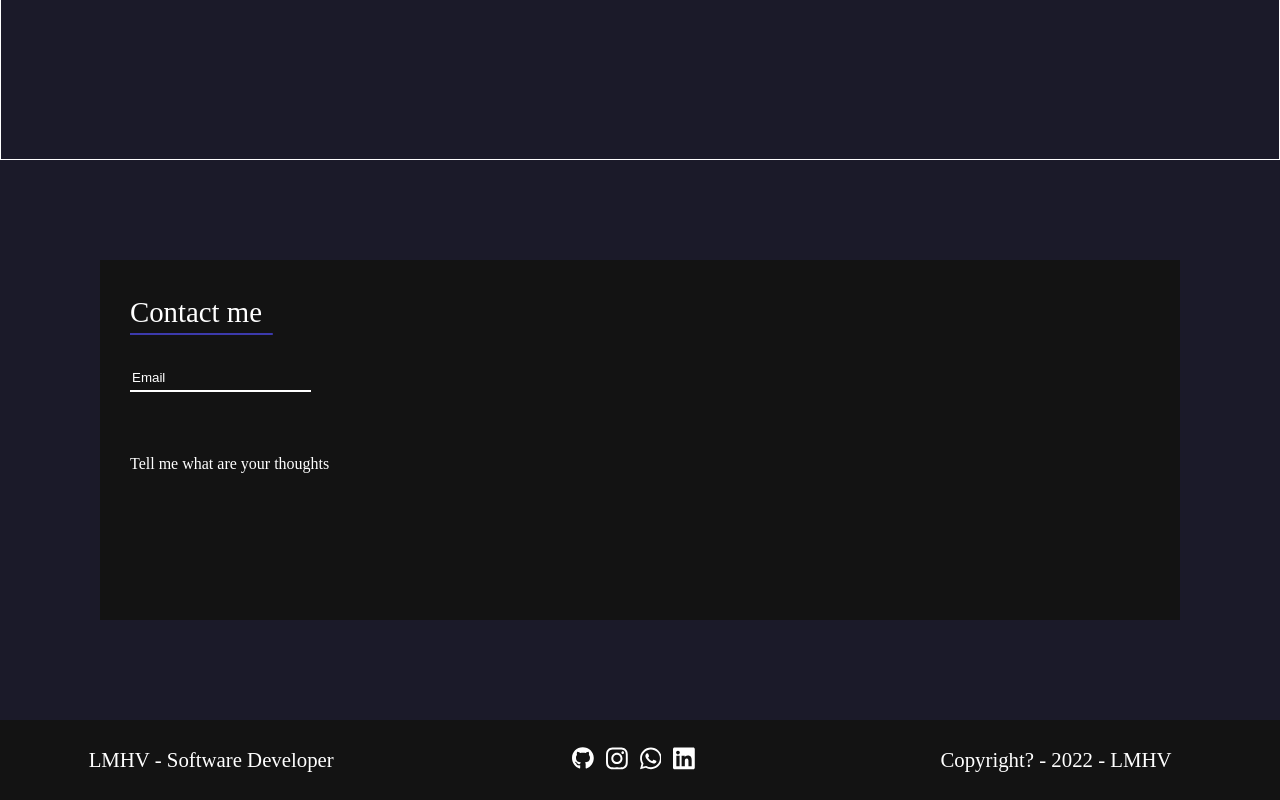
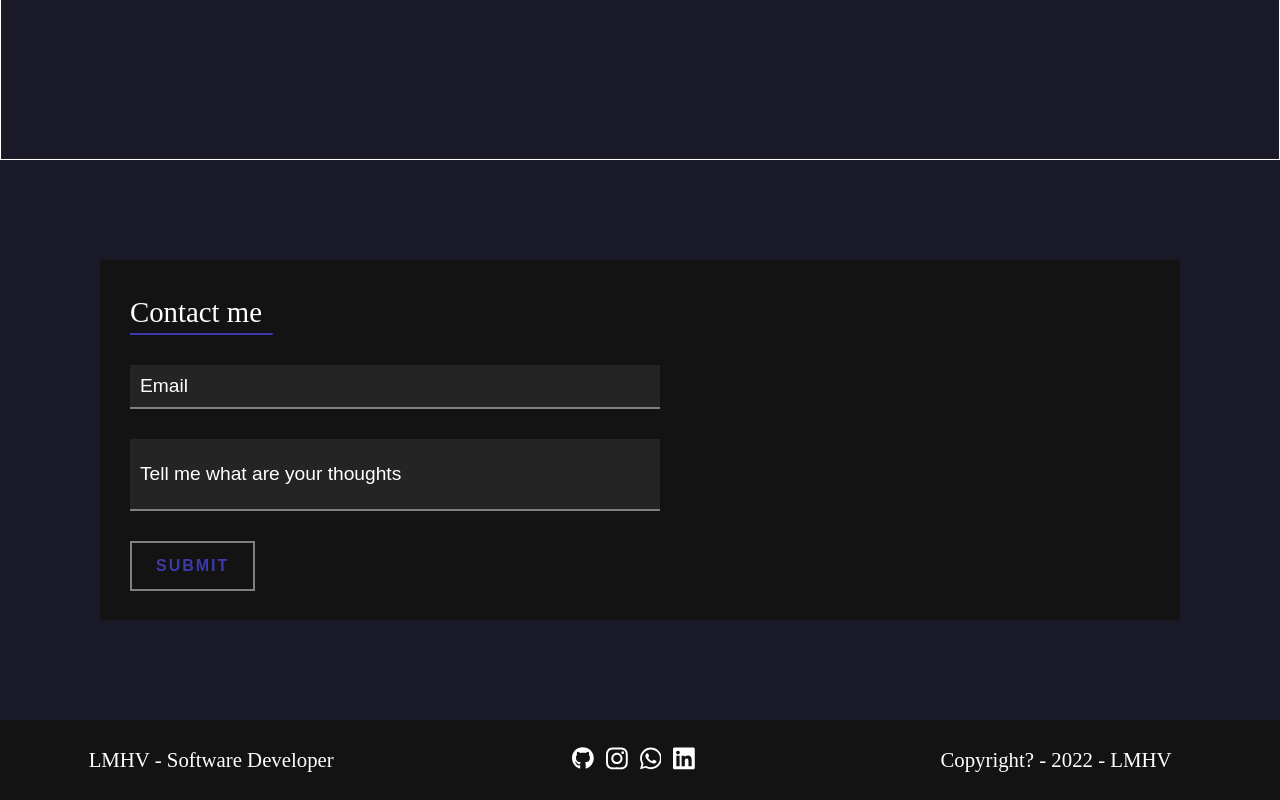
Before and after one commit to LMHV/cv-page, a React (Create React App) app in the folder front/: page / in a window 1280 px wide. Shown: the part 3476-4276 px from the top of the page. Built offline with nearby package versions, Linux system fonts and the light colour scheme; a web font is replaced by a local one.

Commit message:
28/06 update v2

```diff
--- a/front/package.json
+++ b/front/package.json
@@ -3,6 +3,7 @@
   "version": "0.1.0",
   "private": true,
   "dependencies": {
+    "@emailjs/browser": "^3.6.2",
     "@testing-library/jest-dom": "^5.16.4",
     "@testing-library/react": "^13.3.0",
     "@testing-library/user-event": "^13.5.0",
--- a/front/src/components/Contact.css
+++ b/front/src/components/Contact.css
@@ -2,7 +2,7 @@
     margin: 100px;
     background-color: #131313;
     display: grid;
-    grid-template-rows: 15% 20% 60%;
+    grid-template-rows: 15% 85%;
     row-gap: 30px;
     height: 300px;
     color: white;
@@ -31,21 +31,27 @@
 }
 
 .contact-row-1:hover::after{
-    transform: scaleX(1.2);
+    transform: scaleX(0.3);
     transform-origin: left;
 }
 
 .contact-row-2{
     position: relative;
+    width:50%;
 }
 
 .input{
+    width: 100%;
+    font-size: 120%;
     color: #fff;
-    background-color: transparent;
+    background-color: rgba(255, 255, 255, 0.069);
     border: none;
-    border-bottom: 2px solid #fff;
     outline: none;
-    padding-block: 5px;
+    padding: 10px;
+    margin-bottom: 30px;
+    border-bottom: 2px solid grey;
+    overflow:scroll;
+
 }
 
 .input::placeholder {
@@ -53,22 +59,71 @@
     transition: opacity .25s;
 }
 
+
 .input:focus::placeholder{
     opacity: 0;
 }
 
-.border-bottom{
-    position: absolute;
-    left: 0; bottom: 0;
+.input-desc{
+    height: 50px;
     width: 100%;
-    height: 2px;
-    background-color: #3C3AAC;
-    transform: scaleX(0);
-    transform-origin: left;
-    transition: transform .25s;
+    font-size: 120%;
+    color: #fff;
+    background-color: rgba(255, 255, 255, 0.069);
+    border: none;
+    outline: none;
+    padding: 10px;
+    margin-bottom: 30px;
+    border-bottom: 2px solid grey;
+    overflow:scroll;
+
 }
 
-.input:focus + .border-bottom,
-.input:valid + .border-bottom {
-    transform: scaleX(1);
+.input-desc::placeholder {
+    color: rgb(255, 255, 255);
+    transition: opacity .25s;
 }
+
+
+.input-desc:focus::placeholder{
+    opacity: 0;
+}
+
+.button-submit{
+    font-size: 100%;
+    font-weight: bold;
+    text-transform: uppercase;
+    text-decoration: none;
+    letter-spacing: 2px;
+    padding: 14px 24px;
+    color: #3C3AAC;
+    border: 2px solid grey;
+    position: relative;
+    transition: 1s;
+    background-color: #131313;
+}
+
+.button-submit:hover{
+    color: rgb(0, 0, 0);
+    background-color: grey;
+}
+
+.button-submitt{
+    display: inline-block;
+    font-size: 100%;
+    font-weight: bold;
+    text-transform: uppercase;
+    text-decoration: none;
+    letter-spacing: 2px;
+    padding: 14px 24px;
+    color: #3C3AAC;
+    border: 2px solid grey;
+    overflow: hidden;
+    position: relative;
+    transition: 1s;
+}
+
+.button-submitt:hover{
+    color: rgb(0, 0, 0);
+    background-color: grey;
+}
--- a/front/src/components/Contact.js
+++ b/front/src/components/Contact.js
@@ -1,19 +1,39 @@
-import React from "react";
+import React, { useRef } from "react";
+import emailjs from '@emailjs/browser';
 import './Contact.css'
 
-const Contact = ({text}) => {
+const Contact = () => {
+
+    const form = useRef();
+
+    const sendEmail = (e) => {
+
+        e.preventDefault()
+
+        emailjs.sendForm('service_66vt0qj', 'template_xhdvtzv', form.current, 'PTsk5M-42EVdo_oeN')
+            .then((result) => {
+                console.log(result.text);
+            })
+            .catch((error) => {
+                console.log(error)
+            });
+    }
+
+
 
     return (
         <div className="contact-container">
             <div className="contact-row-1">Contact me</div>
 
             <div className="contact-row-2">
-                <input type='text' placeholder="Email" className='input' required></input>
-                <span className="border-bottom"></span>
+                <form ref={form} id='myform' onSubmit={sendEmail}>
+                    <input name='from_name' type='email' placeholder="Email" className='input' required></input>
+                    <input name='message' type='text' placeholder="Tell me what are your thoughts" className="input-desc" required></input>
+                    <button className="button-submit">Submit</button>
+                </form>
             </div>
-            <div className="contact-row-3">Tell me what are your thoughts</div>
         </div>
     )
-}
+};
 
 export default Contact;
--- a/front/src/pages/LandingPage.js
+++ b/front/src/pages/LandingPage.js
@@ -17,7 +17,7 @@ const LandingPage = () => {
             <Languages />
             <RSkills />
             <Projects />
-            <Contact text='Email'/>
+            <Contact />
             <Footer />
         </>
     )
```
Also changed, not shown: 1 other file (tests, documents, lock files or other folders).
